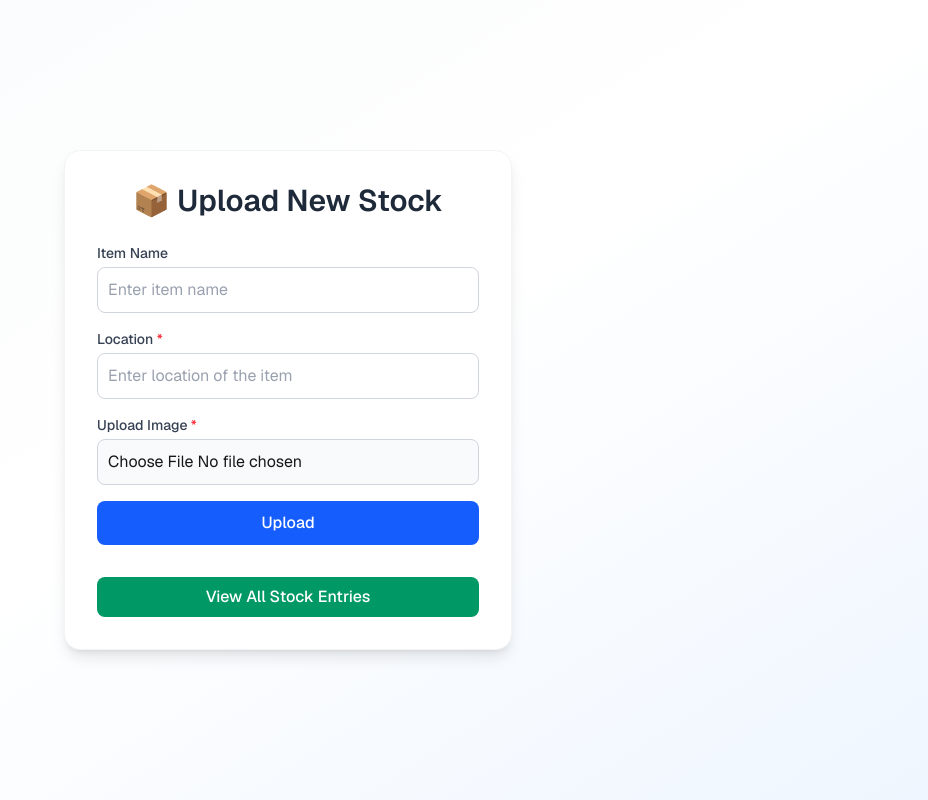
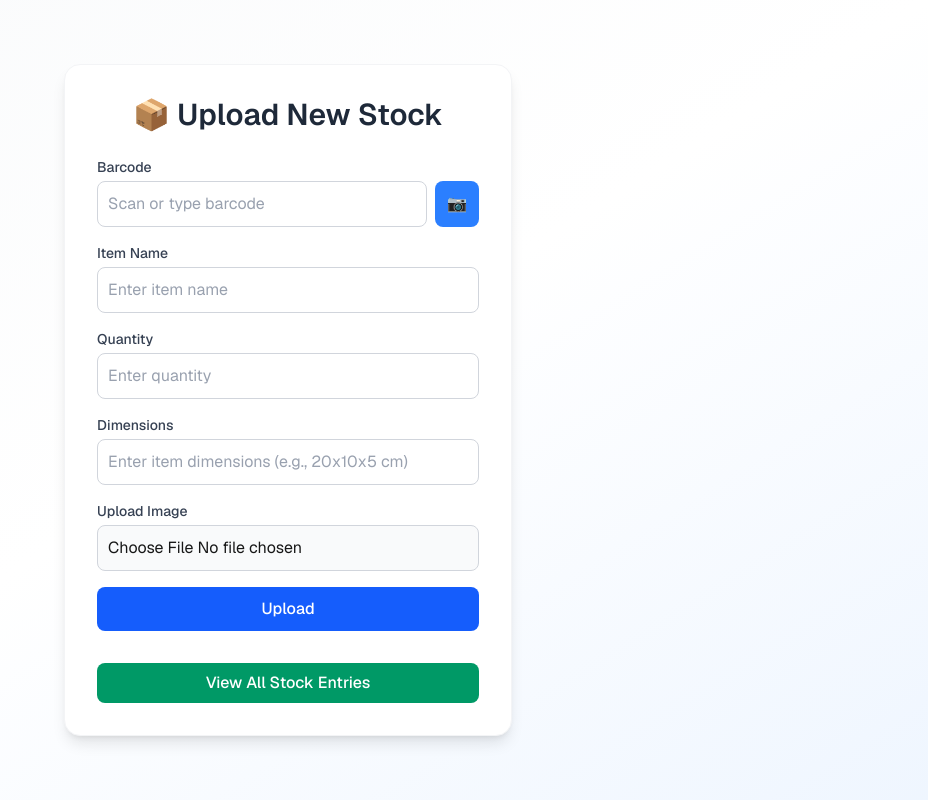
Before and after one commit to zuhdhi/stock-taker, a Next.js app: page / in a window 1280 px wide. Shown: the whole page, without its empty margins (352-1280 px from the left). Built offline with nearby package versions, Linux system fonts and the light colour scheme.

Commit message:
u: add barcode back

```diff
--- a/app/page.tsx
+++ b/app/page.tsx
@@ -8,19 +8,16 @@ export default function Home() {
   const [name, setName] = useState('');
   const [quantity, setQuantity] = useState('');
   const [dimension, setDimensions] = useState('');
-  const [location, setLocation] = useState('');
   const [barcode, setBarcode] = useState('');
   const [message, setMessage] = useState('');
   const [loading, setLoading] = useState(false);
   const [scanning, setScanning] = useState(false);
 
-  const [kellogs, setKellog] = useState('');
   // Barcode scanner effect
   useEffect(() => {
     if (!scanning) return;
 
     let scanner: any;
-
 
     import('html5-qrcode').then(({ Html5QrcodeScanner }) => {
       scanner = new Html5QrcodeScanner(
@@ -50,7 +47,7 @@ export default function Home() {
 
   const handleSubmit = async (e: React.FormEvent) => {
     e.preventDefault();
-    if (!file || !location) {
+    if (!file || !name || !quantity) {
       setMessage('⚠️ Please fill in all fields');
       return;
     }
@@ -64,17 +61,15 @@ export default function Home() {
     formData.append('quantity', quantity);
     formData.append('dimensions', dimension);
     formData.append('barcode', barcode);
-    formData.append('location', location);
 
     try {
       const res = await fetch('/api/upload', { method: 'POST', body: formData });
       const data = await res.json();
       if (data.success) {
-        setMessage(`✅ Uploaded successfully`);
+        setMessage(`✅ Uploaded successfully: ${data.url}`);
         setName('');
         setQuantity('');
         setDimensions('');
-        setLocation('');
         setBarcode('');
         setFile(null);
       } else {
@@ -98,6 +93,28 @@ return (
         </h1>
 
         <form onSubmit={handleSubmit} className="flex flex-col gap-4">
+          {/* Barcode */}
+          <div>
+            <label className="block text-sm font-medium text-gray-700 mb-1">
+              Barcode
+            </label>
+            <div className="flex gap-2">
+              <input
+                type="text"
+                placeholder="Scan or type barcode"
+                className="flex-1 border border-gray-300 rounded-lg p-2.5 placeholder-gray-400 focus:ring-2 focus:ring-blue-500 focus:border-blue-500 outline-none transition text-black"
+                value={barcode}
+                onChange={(e) => setBarcode(e.target.value)}
+              />
+              <button
+                type="button"
+                onClick={() => setScanning(true)}
+                className="bg-blue-500 hover:bg-blue-600 text-white px-3 rounded-lg"
+              >
+                📷
+              </button>
+            </div>
+          </div>
 
           {/* Item Name */}
           <div>
@@ -113,25 +130,38 @@ return (
             />
           </div>
 
-        {/* Location (Required) */}
+          {/* Quantity */}
           <div>
             <label className="block text-sm font-medium text-gray-700 mb-1">
-            Location <span className="text-red-500">*</span>
+              Quantity
+            </label>
+            <input
+              type="number"
+              placeholder="Enter quantity"
+              className="w-full border border-gray-300 rounded-lg p-2.5 placeholder-gray-400 focus:ring-2 focus:ring-blue-500 focus:border-blue-500 outline-none transition text-black"
+              value={quantity}
+              onChange={(e) => setQuantity(e.target.value)}
+            />
+          </div>
+
+          {/* Dimensions */}
+          <div>
+            <label className="block text-sm font-medium text-gray-700 mb-1">
+              Dimensions
             </label>
             <input
               type="text"
-            placeholder="Enter location of the item"
+              placeholder="Enter item dimensions (e.g., 20x10x5 cm)"
               className="w-full border border-gray-300 rounded-lg p-2.5 placeholder-gray-400 focus:ring-2 focus:ring-blue-500 focus:border-blue-500 outline-none transition text-black"
-            value={location}
-            onChange={(e) => setLocation(e.target.value)}
-            required
+              value={dimension}
+              onChange={(e) => setDimensions(e.target.value)}
             />
           </div>
 
-        {/* Upload Image (Required) */}
+          {/* Upload Image */}
           <div>
             <label className="block text-sm font-medium text-gray-700 mb-1">
-            Upload Image <span className="text-red-500">*</span>
+              Upload Image
             </label>
             <input
               type="file"
@@ -139,37 +169,6 @@ return (
               capture="environment"
               className="w-full border border-gray-300 rounded-lg p-2.5 bg-gray-50 cursor-pointer focus:ring-2 focus:ring-blue-500 transition"
               onChange={(e) => setFile(e.target.files?.[0] || null)}
-            required
-          />
-        </div>
-
-        {/* Quantity (Hidden) */}
-        <div hidden>
-          <label>Quantity</label>
-          <input
-            type="number"
-            value={quantity}
-            onChange={(e) => setQuantity(e.target.value)}
-          />
-        </div>
-
-        {/* Dimensions (Hidden) */}
-        <div hidden>
-          <label>Dimensions</label>
-          <input
-            type="text"
-            value={dimension}
-            onChange={(e) => setDimensions(e.target.value)}
-          />
-        </div>
-
-        {/* Barcode (Hidden) */}
-        <div hidden>
-          <label>Barcode</label>
-          <input
-            type="text"
-            value={barcode}
-            onChange={(e) => setBarcode(e.target.value)}
             />
           </div>
 
@@ -203,6 +202,25 @@ return (
             View All Stock Entries
           </a>
         </form>
+
+        {/* Scanner Modal */}
+        {scanning && (
+          <div className="fixed inset-0 bg-black bg-opacity-40 flex flex-col items-center justify-center z-50 p-4">
+            <div className="bg-white rounded-xl shadow-lg p-4 w-full max-w-md">
+              <p className="text-center text-gray-700 mb-2">
+                Scanning... point camera at barcode
+              </p>
+              <div id="reader" className="w-full mb-3" />
+              <button
+                type="button"
+                className="bg-red-600 hover:bg-red-700 text-white px-4 py-2 rounded-lg w-full"
+                onClick={() => setScanning(false)}
+              >
+                Stop Scanning
+              </button>
+            </div>
+          </div>
+        )}
       </div>
     </main>
   );
```
Lines whose indentation alone changed are shown as unchanged.
